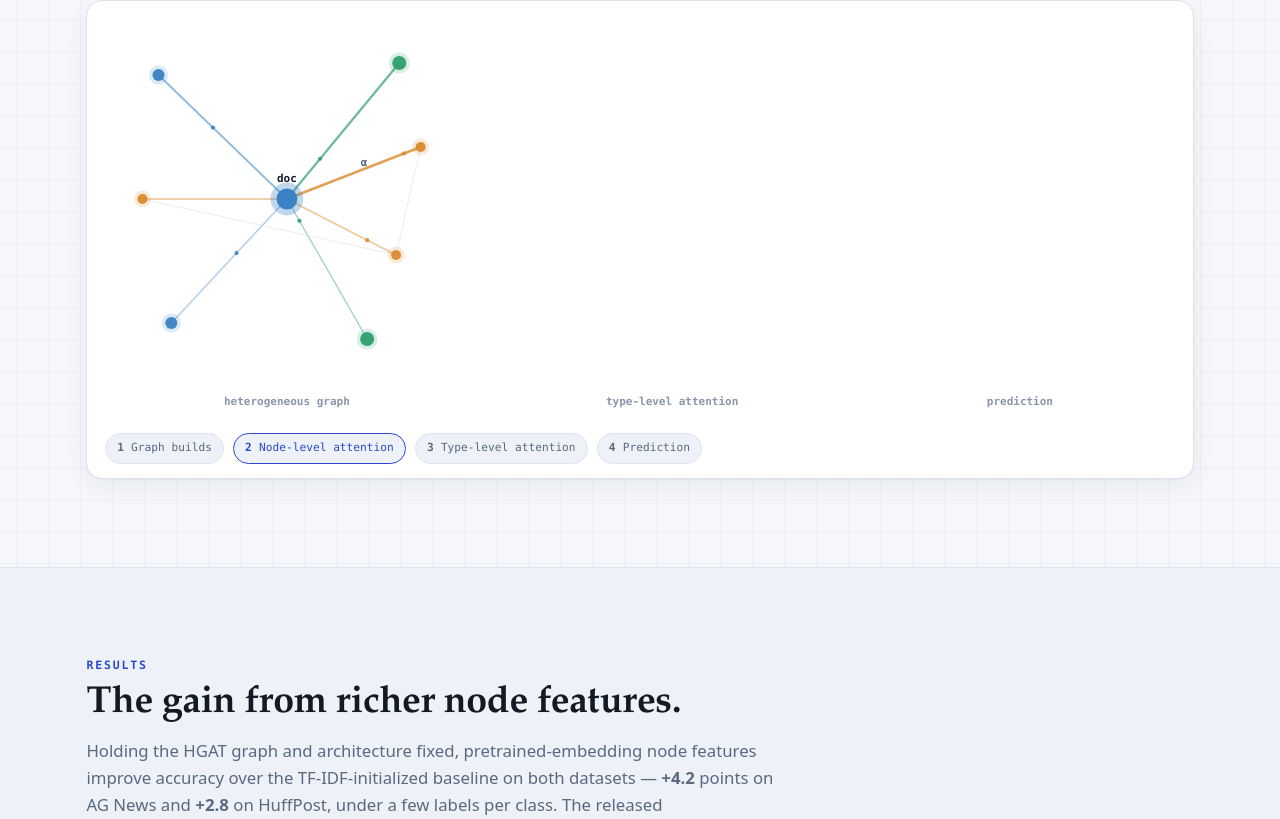
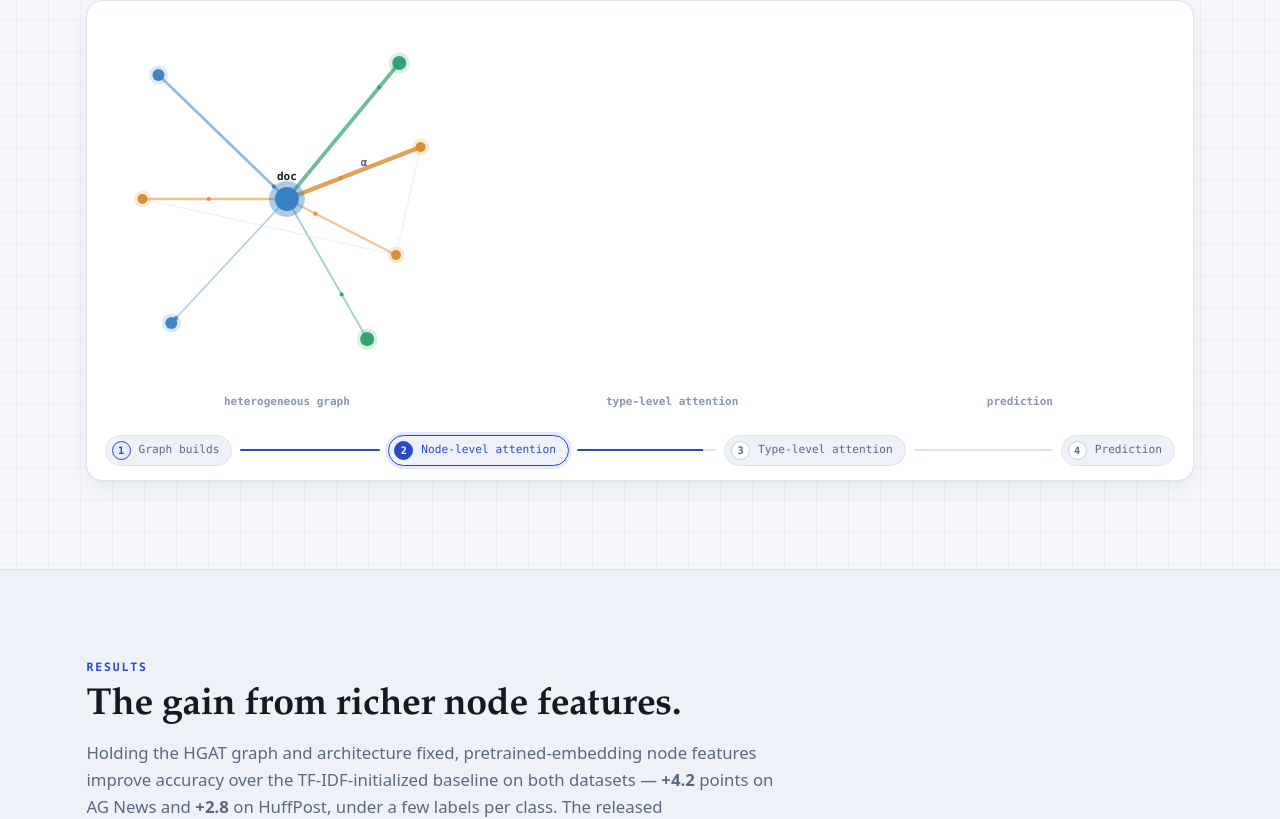
Before and after one commit to SujilDevkota/heterogeneous-graph-shorttext, a plain HTML site: page index.html in a window 1280 px wide. Shown: the part 3213-4032 px from the top of the page. Drawn offline with Linux system fonts and the light colour scheme.

Commit message:
Architecture animation: faster loop, proper stepper
- Loop 14s -> 10.5s
- Step chips became a stepper: numbered badges with done/active states,
  connectors that fill with phase progress, click-to-jump to any phase
- Labels collapse to numbers below 860px so the stepper never clips

```diff
--- a/index.html
+++ b/index.html
@@ -201,10 +201,16 @@
   .archwrap{background:var(--panel);border:1px solid var(--line);border-radius:16px;box-shadow:var(--shadow);padding:1.1rem 1.1rem .9rem;overflow:hidden}
   #archcanvas{width:100%;height:400px;display:block}
   @media(max-width:640px){#archcanvas{height:330px}}
-  .archsteps{display:flex;gap:.55rem;flex-wrap:wrap;margin-top:.9rem;font-family:var(--mono);font-size:.7rem;color:var(--muted)}
-  .archsteps span{display:inline-flex;align-items:center;gap:.45rem;padding:.32rem .7rem;border:1px solid var(--line);border-radius:999px;background:var(--sunken);transition:color .3s ease,border-color .3s ease}
-  .archsteps span.on{color:var(--accent);border-color:var(--accent)}
-  .archsteps i{font-style:normal;font-weight:700}
+  .archsteps{display:flex;align-items:center;gap:.5rem;margin-top:1rem;font-family:var(--mono);font-size:.7rem;color:var(--muted)}
+  .archsteps button{display:inline-flex;align-items:center;gap:.5rem;padding:.3rem .75rem .3rem .35rem;border:1px solid var(--line);border-radius:999px;background:var(--sunken);color:var(--muted);font:inherit;cursor:pointer;white-space:nowrap;transition:color .25s ease,border-color .25s ease,box-shadow .25s ease}
+  .archsteps button:hover{border-color:var(--accent);color:var(--ink)}
+  .archsteps button i{font-style:normal;font-weight:700;width:19px;height:19px;border-radius:50%;display:grid;place-items:center;background:var(--panel);border:1px solid var(--line-strong);color:var(--muted);font-size:.64rem;transition:background .25s ease,border-color .25s ease,color .25s ease}
+  .archsteps button em{font-style:normal}
+  .archsteps button.done i{background:var(--accent-soft);border-color:var(--accent);color:var(--accent)}
+  .archsteps button.on{color:var(--accent);border-color:var(--accent);box-shadow:0 0 0 3px var(--accent-soft)}
+  .archsteps button.on i{background:var(--accent);border-color:var(--accent);color:#fff}
+  .archsteps .conn{flex:1 1 26px;min-width:12px;height:2px;border-radius:2px;background:linear-gradient(90deg,var(--accent) calc(var(--p,0)*100%),var(--line) 0)}
+  @media(max-width:860px){.archsteps button em{display:none}.archsteps button{padding:.3rem .45rem .3rem .35rem}}
 
   footer{border-top:1px solid var(--line);padding:2.4rem 0 3rem;color:var(--muted);font-size:.86rem}
   footer .wrap{display:flex;flex-wrap:wrap;gap:1rem;justify-content:space-between;align-items:center}
@@ -353,11 +359,14 @@
     </div>
     <div class="archwrap reveal">
       <canvas id="archcanvas" role="img" aria-label="Animated HGAT architecture: a document node connects to topic and entity nodes; node-level attention weighs neighbours, type-level attention weighs the three node types, and a softmax classifies the document."></canvas>
-      <div class="archsteps" id="archsteps" aria-hidden="true">
-        <span><i>1</i> Graph builds</span>
-        <span><i>2</i> Node-level attention</span>
-        <span><i>3</i> Type-level attention</span>
-        <span><i>4</i> Prediction</span>
+      <div class="archsteps" id="archsteps" aria-label="Animation phases — click to jump">
+        <button type="button"><i>1</i><em>Graph builds</em></button>
+        <span class="conn" aria-hidden="true"></span>
+        <button type="button"><i>2</i><em>Node-level attention</em></button>
+        <span class="conn" aria-hidden="true"></span>
+        <button type="button"><i>3</i><em>Type-level attention</em></button>
+        <span class="conn" aria-hidden="true"></span>
+        <button type="button"><i>4</i><em>Prediction</em></button>
       </div>
     </div>
   </div>
@@ -617,7 +626,9 @@
   if(!canvas||!canvas.getContext) return;
   var ctx=canvas.getContext('2d');
   var reduce=matchMedia('(prefers-reduced-motion: reduce)').matches;
-  var chips=[].slice.call(document.querySelectorAll('#archsteps span'));
+  var chips=[].slice.call(document.querySelectorAll('#archsteps button'));
+  var conns=[].slice.call(document.querySelectorAll('#archsteps .conn'));
+  var B=[0,0.22,0.50,0.76,1];    // phase boundaries
   var W=0,Hc=0,DPR=Math.min(2,window.devicePixelRatio||1),COL={},tick=0;
   function css(v){return getComputedStyle(document.documentElement).getPropertyValue(v).trim();}
   function recolor(){COL={doc:css('--doc'),topic:css('--topic'),entity:css('--entity'),acc:css('--accent'),
@@ -632,7 +643,7 @@
       ctx.arcTo(x,y+h,x,y,r);ctx.arcTo(x,y,x+w,y,r);ctx.closePath();}}
   function tc(t){return t==='doc'?COL.doc:t==='topic'?COL.topic:COL.entity;}
 
-  var T=14000;
+  var T=10500;
   function layout(){
     return {
       tg:{x:W*0.17,y:Hc*0.45},
@@ -761,9 +772,16 @@
         ctx.fillText('softmax over classes',L.cx+L.cw/2,Hc*0.90);}
     }
 
-    // step chips
-    var idx=t<0.22?0:t<0.50?1:t<0.76?2:3;
-    chips.forEach(function(c,i){c.classList.toggle('on',i===idx);});
+    // stepper: active / done states + connector fill per phase
+    var idx=t<B[1]?0:t<B[2]?1:t<B[3]?2:3;
+    chips.forEach(function(c,i){
+      c.classList.toggle('on',i===idx);
+      c.classList.toggle('done',i<idx);
+    });
+    conns.forEach(function(cn,i){
+      var p=(t-B[i])/(B[i+1]-B[i]);
+      cn.style.setProperty('--p',Math.max(0,Math.min(1,p)).toFixed(3));
+    });
   }
 
   var raf,running=false,t0=performance.now();
@@ -772,11 +790,17 @@
   function stop(){running=false;cancelAnimationFrame(raf);}
 
   recolor();sizeUp();
-  if(reduce){draw(0.99);chips.forEach(function(c){c.classList.add('on');});}
+  if(reduce){draw(0.99);}
   else{
     var io=new IntersectionObserver(function(es){es.forEach(function(e){e.isIntersecting?start():stop();});},{threshold:.15});
     io.observe(canvas);
   }
+  // click a step to jump to that phase
+  chips.forEach(function(c,i){c.addEventListener('click',function(){
+    if(reduce){draw(Math.min(0.99,B[i]+(B[i+1]-B[i])*0.85));return;}
+    if(!running){running=true;raf=requestAnimationFrame(frame);}
+    t0=performance.now()-B[i]*T;
+  });});
   window.addEventListener('resize',function(){sizeUp();if(reduce)draw(0.99);});
 })();
 </script>
```
